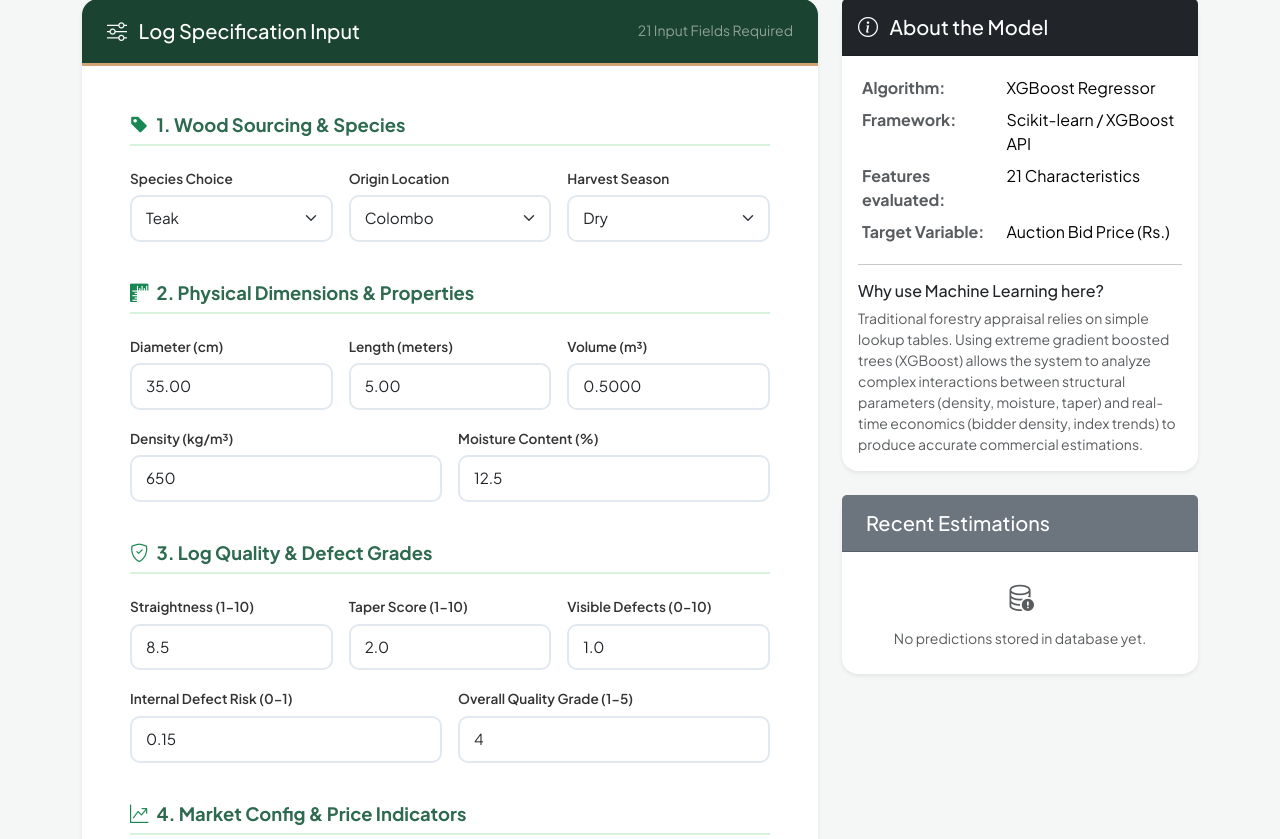
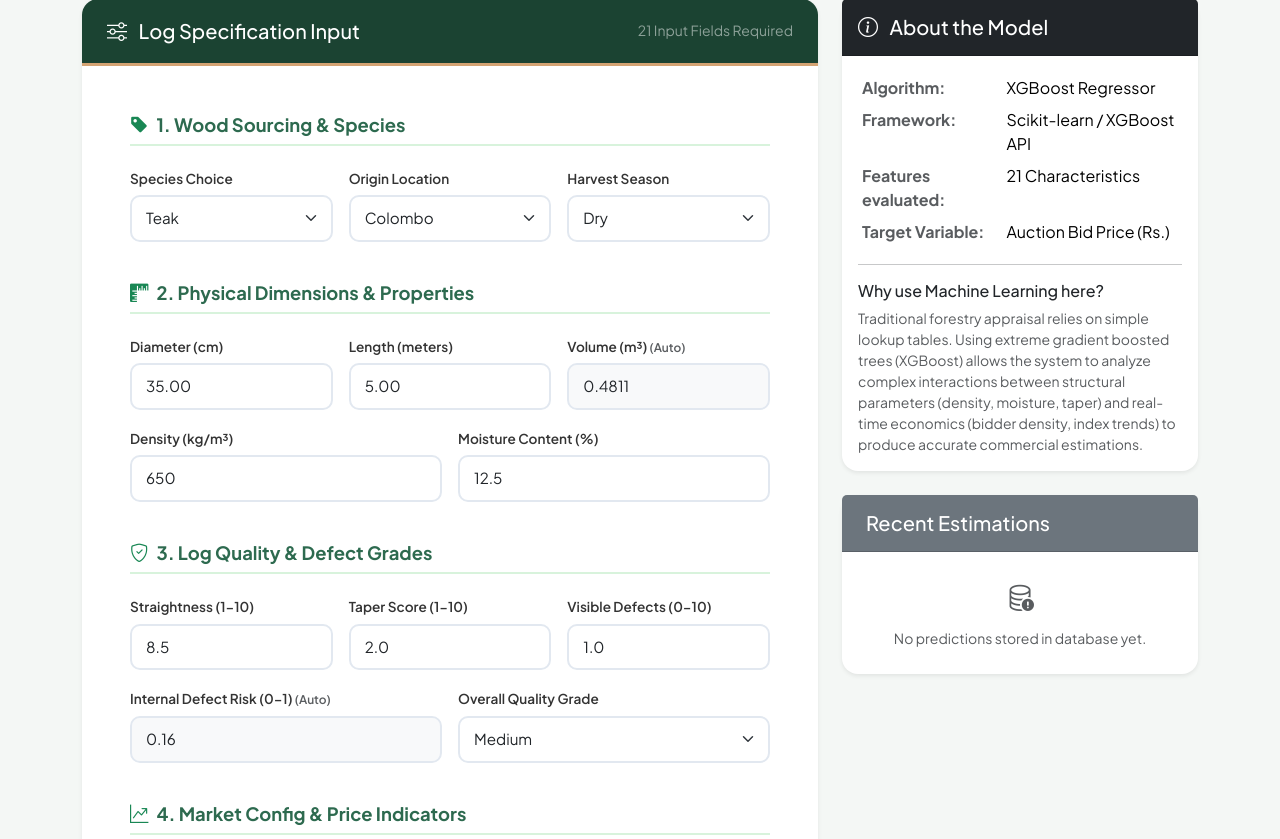
Before and after one commit to ALLEPOLA/module4, a Flask app: template templates/index.html in a window 1280 px wide. Shown: the part 341-1180 px from the top of the page. Run offline with Flask 3, Linux system fonts and the light colour scheme; the template is opened without the code that fills it, so the values that code supplies are empty; parts of the project's set-up code (start-up, migrations or seed data) failed here and were passed over.

Commit message:
feat: add timber specification input form for prediction engine and initialize storage database

```diff
--- a/templates/index.html
+++ b/templates/index.html
@@ -88,8 +88,8 @@
                                 <div class="invalid-feedback">Required value (>0.1).</div>
                             </div>
                             <div class="col-md-4">
-                                <label for="volume_m3" class="form-label">Volume (m³)</label>
-                                <input type="number" step="0.0001" class="form-control" id="volume_m3" name="volume_m3" value="0.5000" min="0.0001" placeholder="e.g. 0.5" required>
+                                <label for="volume_m3" class="form-label">Volume (m³) <small class="text-muted">(Auto)</small></label>
+                                <input type="number" step="0.0001" class="form-control bg-light" id="volume_m3" name="volume_m3" value="0.5000" min="0.0001" placeholder="e.g. 0.5" required readonly>
                                 <div class="invalid-feedback">Required volume (>0.0001).</div>
                             </div>
                             <div class="col-md-6">
@@ -127,14 +127,18 @@
                                 <div class="invalid-feedback">Enter score between 0 and 10.</div>
                             </div>
                             <div class="col-md-6">
-                                <label for="internal_defect_risk" class="form-label">Internal Defect Risk (0-1)</label>
-                                <input type="number" step="0.01" class="form-control" id="internal_defect_risk" name="internal_defect_risk" value="0.15" min="0" max="1" required>
+                                <label for="internal_defect_risk" class="form-label">Internal Defect Risk (0-1) <small class="text-muted">(Auto)</small></label>
+                                <input type="number" step="0.01" class="form-control bg-light" id="internal_defect_risk" name="internal_defect_risk" value="0.15" min="0" max="1" required readonly>
                                 <div class="invalid-feedback">Enter probability (0 to 1).</div>
                             </div>
                             <div class="col-md-6">
-                                <label for="quality_grade" class="form-label">Overall Quality Grade (1-5)</label>
-                                <input type="number" step="1" class="form-control" id="quality_grade" name="quality_grade" value="4" min="1" max="5" required>
-                                <div class="invalid-feedback">Enter grade between 1 and 5.</div>
+                                <label for="quality_grade" class="form-label">Overall Quality Grade</label>
+                                <select class="form-select" id="quality_grade" name="quality_grade" required>
+                                    <option value="5">High</option>
+                                    <option value="4" selected>Medium</option>
+                                    <option value="2">Low</option>
+                                </select>
+                                <div class="invalid-feedback">Please select a quality grade.</div>
                             </div>
                         </div>
                     </div>
@@ -301,4 +305,56 @@
             })
     })()
 </script>
+
+<!-- Volume & Defect Risk Auto-Calculation Script -->
+<script>
+    document.addEventListener("DOMContentLoaded", function () {
+        const diameterInput = document.getElementById('diameter_cm');
+        const lengthInput = document.getElementById('length_m');
+        const volumeInput = document.getElementById('volume_m3');
+        const taperInput = document.getElementById('taper_score');
+        const straightnessInput = document.getElementById('straightness_score');
+        const visibleInput = document.getElementById('visible_defects_score');
+        const gradeInput = document.getElementById('quality_grade');
+        const internalRiskInput = document.getElementById('internal_defect_risk');
+
+        function calculateMetrics() {
+            const diameter_cm = parseFloat(diameterInput.value);
+            const length_m = parseFloat(lengthInput.value);
+
+            // 1. Calculate Volume: pi * r^2 * h
+            if (!isNaN(diameter_cm) && !isNaN(length_m) && diameter_cm > 0 && length_m > 0) {
+                const radius_m = (diameter_cm / 100) / 2;
+                const volume = Math.PI * Math.pow(radius_m, 2) * length_m;
+                volumeInput.value = volume.toFixed(4);
+            }
+
+            // 2. Calculate Internal Defect Risk
+            const straightness = parseFloat(straightnessInput.value) || 8.5;
+            const taper = parseFloat(taperInput.value) || 2.0;
+            const visible = parseFloat(visibleInput.value) || 1.0;
+            const grade = parseInt(gradeInput.value) || 4;
+
+            let risk = 0.20
+                + (3 - grade) * 0.10
+                + visible * 0.05
+                + (8 - straightness) * 0.02
+                + taper * 0.01;
+
+            risk = Math.max(0.01, Math.min(0.99, risk));
+            internalRiskInput.value = risk.toFixed(2);
+        }
+
+        // Add event listeners to input fields
+        diameterInput.addEventListener('input', calculateMetrics);
+        lengthInput.addEventListener('input', calculateMetrics);
+        taperInput.addEventListener('input', calculateMetrics);
+        straightnessInput.addEventListener('input', calculateMetrics);
+        visibleInput.addEventListener('input', calculateMetrics);
+        gradeInput.addEventListener('input', calculateMetrics);
+
+        // Run once on load
+        calculateMetrics();
+    });
+</script>
 {% endblock %}
```
Also changed, not shown: predictions.db.
